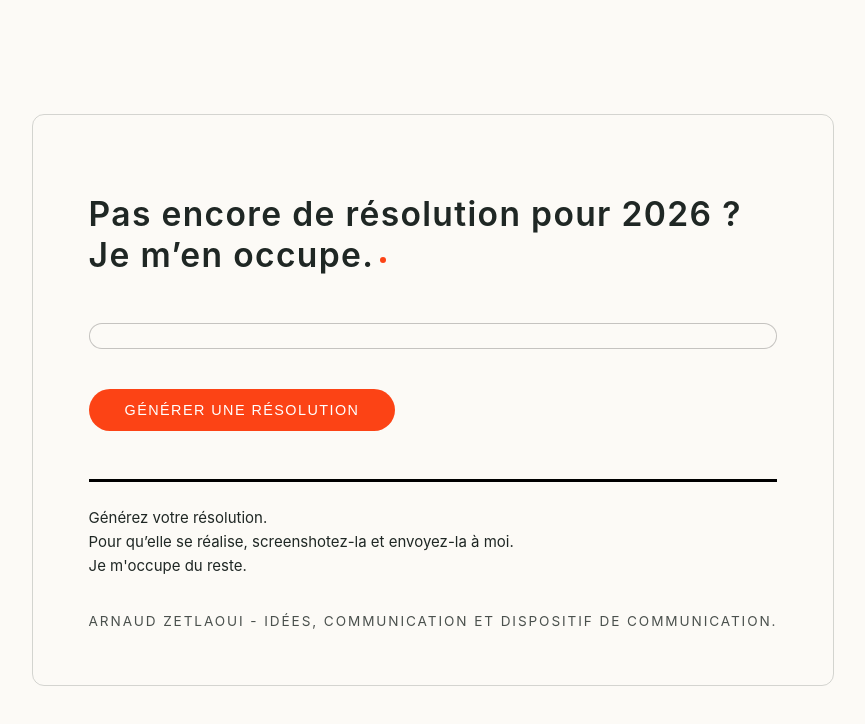
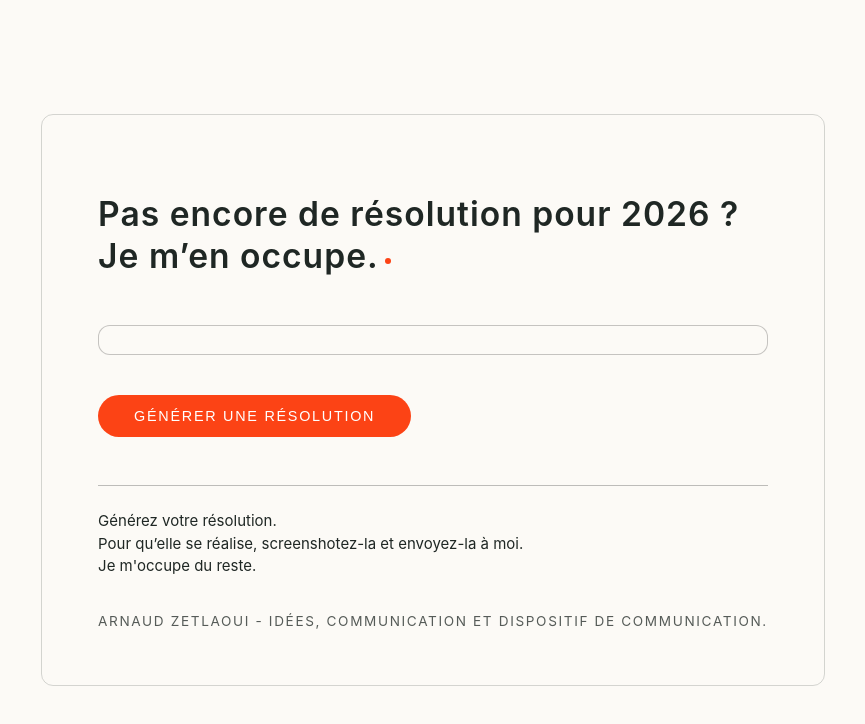
Before and after one commit to ArnaudZet/Voeux2026, a plain HTML site: page index.html in a window 1280 px wide. Shown: the whole page, without its empty margins (207-1072 px from the left). Drawn offline with Linux system fonts and the light colour scheme.

Commit message:
Add files via upload

```diff
--- a/index.html
+++ b/index.html
@@ -4,116 +4,145 @@
   <meta charset="UTF-8">
   <title>Résolution 2026 — Arnaud Zetlaoui</title>
   <meta name="viewport" content="width=device-width, initial-scale=1.0">
+
   <link rel="preconnect" href="https://fonts.googleapis.com">
   <link rel="preconnect" href="https://fonts.gstatic.com" crossorigin>
   <link href="https://fonts.googleapis.com/css2?family=Poppins:wght@300;400;500;600&display=swap" rel="stylesheet">
 
-  <style>
+<style>
 body {
-  margin:0;
-  padding:0;
-  background:#fcfaf6;
-  color:#1F2724;
-  font-family:-apple-system, BlinkMacSystemFont, system-ui, sans-serif;
-  display:flex;
-  justify-content:center;
-  align-items:center;
-  min-height:100vh;
+  margin: 0;
+  padding: 0;
+  background: #fcfaf6;
+  color: #1F2724;
+  font-family: -apple-system, BlinkMacSystemFont, system-ui, sans-serif;
 }
+
 .container {
-  max-width:760px;
-  padding:60px 40px;
-  text-align:left;
+  max-width: 100%;
+  padding: 28px 18px 36px;
 }
+
 h1 {
-  font-size:2.1rem;
-  margin-bottom:3rem;
-  letter-spacing:0.04em;
-  font-weight:600;
+  font-size: 1.6rem;
+  font-weight: 600;
+  line-height: 1.25;
+  margin-bottom: 2rem;
+  letter-spacing: 0.03em;
 }
+
 h1::after {
-  content:"";
-  display:inline-block;
-  width:6px;
-  height:6px;
-  border-radius:50%;
-  background:#fc4315;
-  margin-left:6px;
-  transform:translateY(-4px);
+  content: "";
+  display: inline-block;
+  width: 6px;
+  height: 6px;
+  border-radius: 50%;
+  background: #fc4315;
+  margin-left: 6px;
+  transform: translateY(-4px);
 }
+
 .result {
-  font-size:1.4rem;
-  line-height:1.3;
-  margin-bottom:2.5rem;
-  font-weight:400;
-  background:#fcfaf6;
-  border:1px solid rgba(0,0,0,0.22);
-  border-radius:14px;
-  padding:12px 16px;
-  display:flex;
-  align-items:center;
+  font-family: 'Poppins', system-ui, sans-serif;
+  font-size: 1.1rem;
+  line-height: 1.35;
+  font-weight: 300;
+  letter-spacing: 0.02em;
+  margin-bottom: 1.8rem;
+  padding: 14px 16px;
+  border: 1px solid rgba(0,0,0,0.22);
+  border-radius: 12px;
+  background: #fcfaf6;
 }
+
 .btn {
-  background:#fc4315;
-  color:#fff;
-  padding:13px 36px;
-  font-size:0.9rem;
-  border:none;
-  border-radius:999px;
-  cursor:pointer;
-  letter-spacing:0.1em;
-  text-transform:uppercase;
+  width: 100%;
+  background: #fc4315;
+  color: #fff;
+  padding: 16px 0;
+  font-size: 0.9rem;
+  border: none;
+  border-radius: 999px;
+  cursor: pointer;
+  letter-spacing: 0.12em;
+  text-transform: uppercase;
 }
+
 .btn:hover {
-  opacity:0.9;
+  opacity: 0.9;
 }
-.note, .footnote, .signature {
-  margin-top:1.4rem;
-  font-size:0.85rem;
-  opacity:0.8;
+
+.az-game-block {
+  margin-top: 32px;
+  padding-top: 20px;
+  border-top: 1px solid rgba(0,0,0,0.25);
 }
+
+.az-game-steps {
+  font-size: 0.9rem;
+  line-height: 1.5;
+}
+
 .signature {
-  margin-top:2.2rem;
-  text-transform:uppercase;
-  letter-spacing:0.14em;
+  margin-top: 36px;
+  font-size: 0.75rem;
+  opacity: 0.75;
+  letter-spacing: 0.12em;
+  text-transform: uppercase;
 }
-@media (max-width: 768px) {
-  .result { font-size: 1.15rem; }
-}
-@media (max-width: 420px) {
-  .result { font-size: 1.05rem; }
+
+@media (min-width: 768px) {
+
+  body {
+    display: flex;
+    justify-content: center;
+    align-items: center;
+    min-height: 100vh;
+  }
+
+  .container {
+    max-width: 760px;
+    padding: 56px;
+    border: 1px solid rgba(31,39,36,0.18);
+    border-radius: 12px;
+    background-clip: padding-box;
+  }
+
+  h1 {
+    font-size: 2.1rem;
+    margin-bottom: 3rem;
+  }
+
+  .result {
+    font-size: 1.4rem;
+    margin-bottom: 2.5rem;
+  }
+
+  .btn {
+    width: auto;
+    padding: 13px 36px;
+  }
+
+  .az-game-block {
+    margin-top: 48px;
+    padding-top: 24px;
+  }
+
+  .az-game-steps {
+    font-size: 15px;
+  }
+
+  .signature {
+    margin-top: 2.2rem;
+    font-size: 0.85rem;
+  }
 }
 </style>
+</head>
 
-<style id="az-overrides">
-.container{
-  border: 1px solid rgba(31,39,36,0.18);
-  border-radius: 12px;
-  padding: 56px;
-  background-clip: padding-box;
-}
-.result{
-  font-family: 'Poppins', -apple-system, BlinkMacSystemFont, system-ui, sans-serif;
-  font-weight:300;
-  letter-spacing: 0.02em;
-}
-</style>
-
-<style>
-.az-game-block{
-  margin-top:48px;
-  padding-top:24px;
-  border-top:3px solid #000;
-}
-.az-game-steps{
-  font-size:15px;
-  line-height:1.6;
-}
-</style>
-
-</head>
 <body>
   <div class="container">
+
     <h1>Pas encore de résolution pour 2026 ?<br>Je m’en occupe.</h1>
 
     <div id="result" class="result"></div>
@@ -131,6 +160,7 @@ h1::after {
     <div class="signature">
       Arnaud Zetlaoui - Idées, communication et dispositif de communication.
     </div>
+
   </div>
 
 <script>
```
